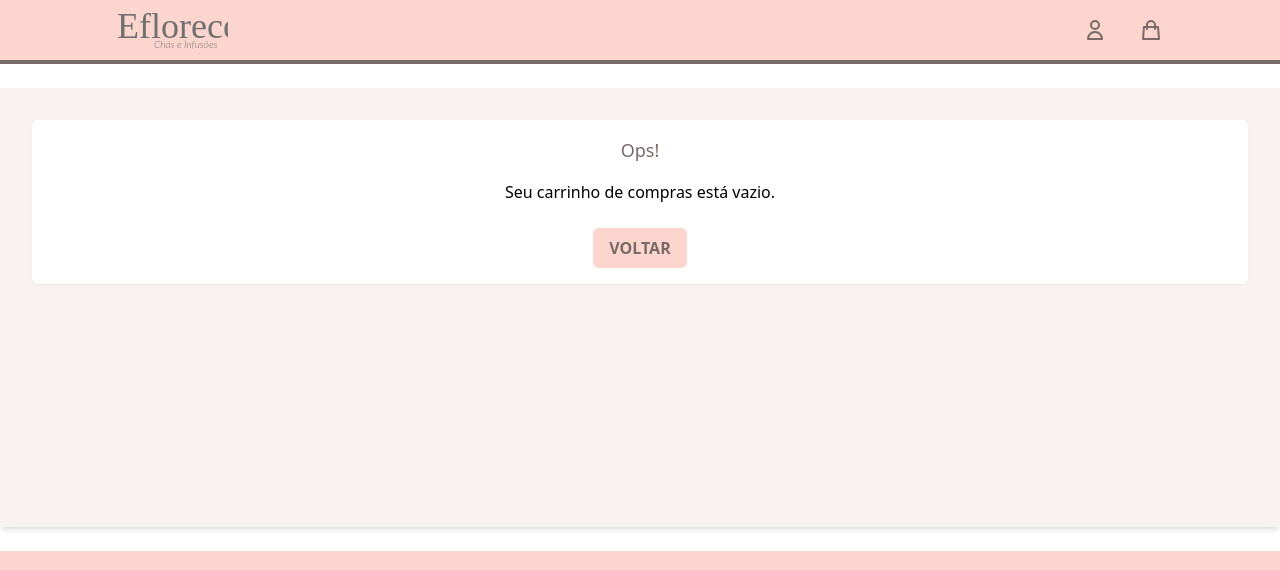
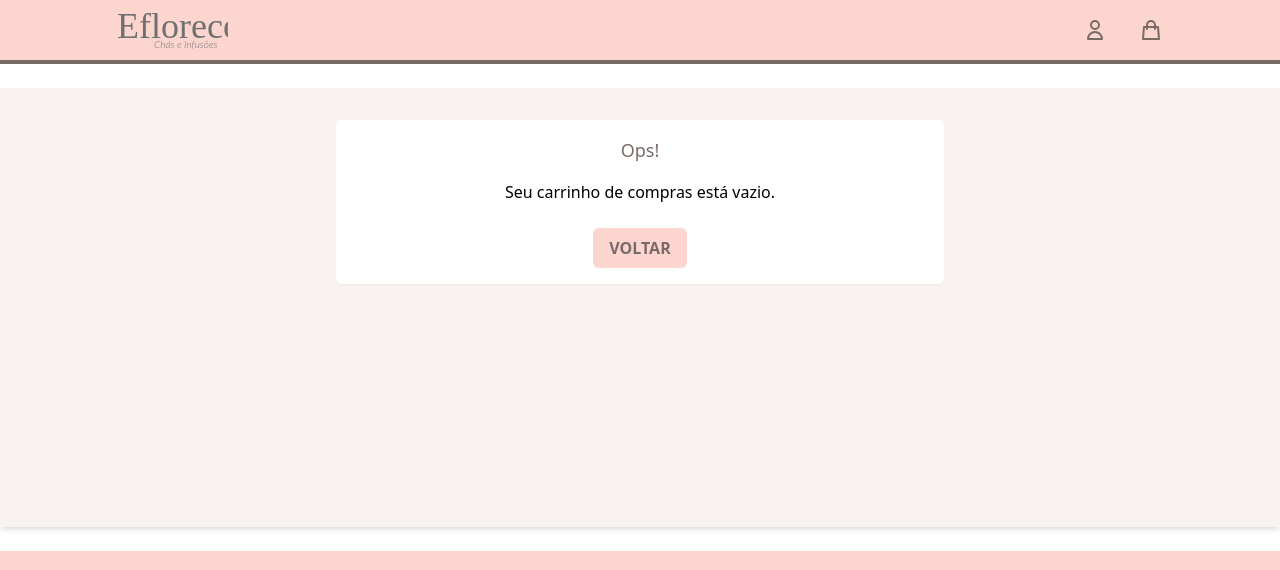
Before and after one commit to vbertazzo/Eflorescer, a Vue app: page /carrinho in a window 1280 px wide. Shown: the top 570 px of the page. Built offline with nearby package versions, Linux system fonts and the light colour scheme.

Commit message:
Fix width of elements on large screens

```diff
--- a/src/components/FunFact.vue
+++ b/src/components/FunFact.vue
@@ -7,7 +7,7 @@
 			src="../assets/TeaDraw@2x.png"
 			alt="Amigas bebendo chá"
 		/>
-		<div class="mx-8 mt-8 flex flex-col justify-center md:mt-0 xl:w-96">
+		<div class="mx-8 mt-8 flex flex-col justify-center md:mt-0 md:w-72 xl:w-96">
 			<h3 class="text-xl font-serif xl:text-2xl 2xl:text-3xl">Você sabia?</h3>
 			<p class="mt-2 text-sm font-light text-justify tracking-wider xl:text-lg">
 				O Rooibos tem-se tornado popular devido ao seu alto nível de
--- a/src/views/TheCart.vue
+++ b/src/views/TheCart.vue
@@ -1,7 +1,10 @@
 <template>
-	<section v-if="isEmpty" class="p-8 my-6 bg-primary-light shadow-md">
+	<section
+		v-if="isEmpty"
+		class="p-8 my-6 bg-primary-light shadow-md flex flex-col items-center"
+	>
 		<div
-			class="p-4 flex flex-col justify-center items-center rounded-md bg-white shadow-sm"
+			class="p-4 flex flex-col justify-center items-center rounded-md bg-white shadow-sm md:w-3/4 xl:w-2/4 2xl:w-2/5"
 		>
 			<h2 class="text-lg text-center text-secondary">Ops!</h2>
 			<div class="mt-4 flex space-x-2">
--- a/src/views/auth/ClientLogin.vue
+++ b/src/views/auth/ClientLogin.vue
@@ -4,7 +4,7 @@
 	>
 		<form
 			@submit.prevent="submitForm"
-			class="p-4 flex flex-col justify-center items-center rounded-md bg-white shadow-sm md:w-3/4"
+			class="p-4 flex flex-col justify-center items-center rounded-md bg-white shadow-sm md:w-3/4 xl:w-2/4 2xl:w-2/5"
 		>
 			<h2 class="text-lg text-center text-secondary">Login</h2>
 			<div class="mt-4 flex flex-col space-y-2">
--- a/src/views/auth/ClientProfile.vue
+++ b/src/views/auth/ClientProfile.vue
@@ -3,7 +3,7 @@
 		class="p-8 my-6 bg-primary-light shadow-md flex flex-col items-center"
 	>
 		<div
-			class="p-4 flex flex-col justify-center items-center rounded-md bg-white shadow-sm md:w-3/4"
+			class="p-4 flex flex-col justify-center items-center rounded-md bg-white shadow-sm md:w-3/4 xl:w-2/4 2xl:w-2/5"
 		>
 			<h2 class="text-lg text-center text-secondary">Perfil</h2>
 			<div class="mt-4 flex space-x-2">
--- a/src/views/auth/ClientSignup.vue
+++ b/src/views/auth/ClientSignup.vue
@@ -4,7 +4,7 @@
 	>
 		<form
 			@submit.prevent="submitForm"
-			class="p-4 flex flex-col justify-center items-center rounded-md bg-white shadow-sm md:w-3/4"
+			class="p-4 flex flex-col justify-center items-center rounded-md bg-white shadow-sm md:w-3/4 xl:w-2/4 2xl:w-2/5"
 		>
 			<h2 class="text-lg text-center text-secondary">Registrar</h2>
 			<div class="mt-4 flex flex-col space-y-2">
```
